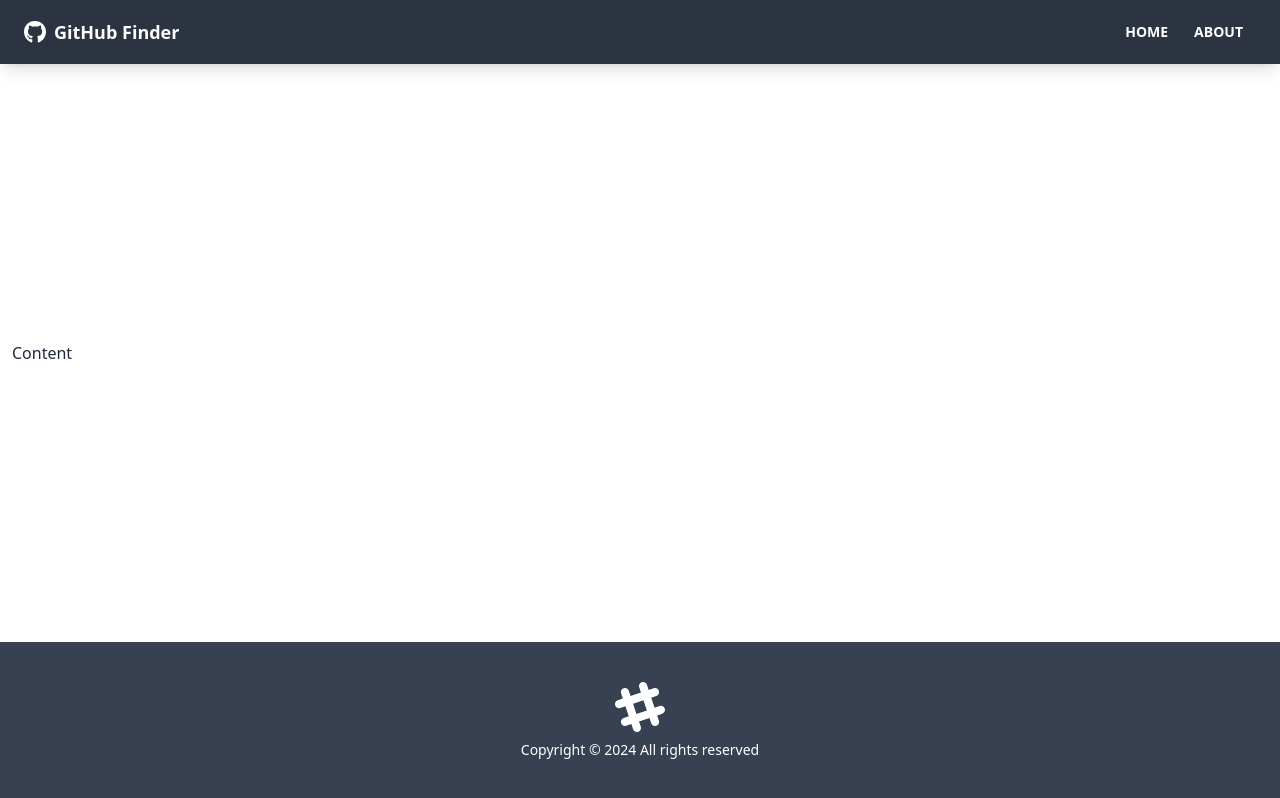
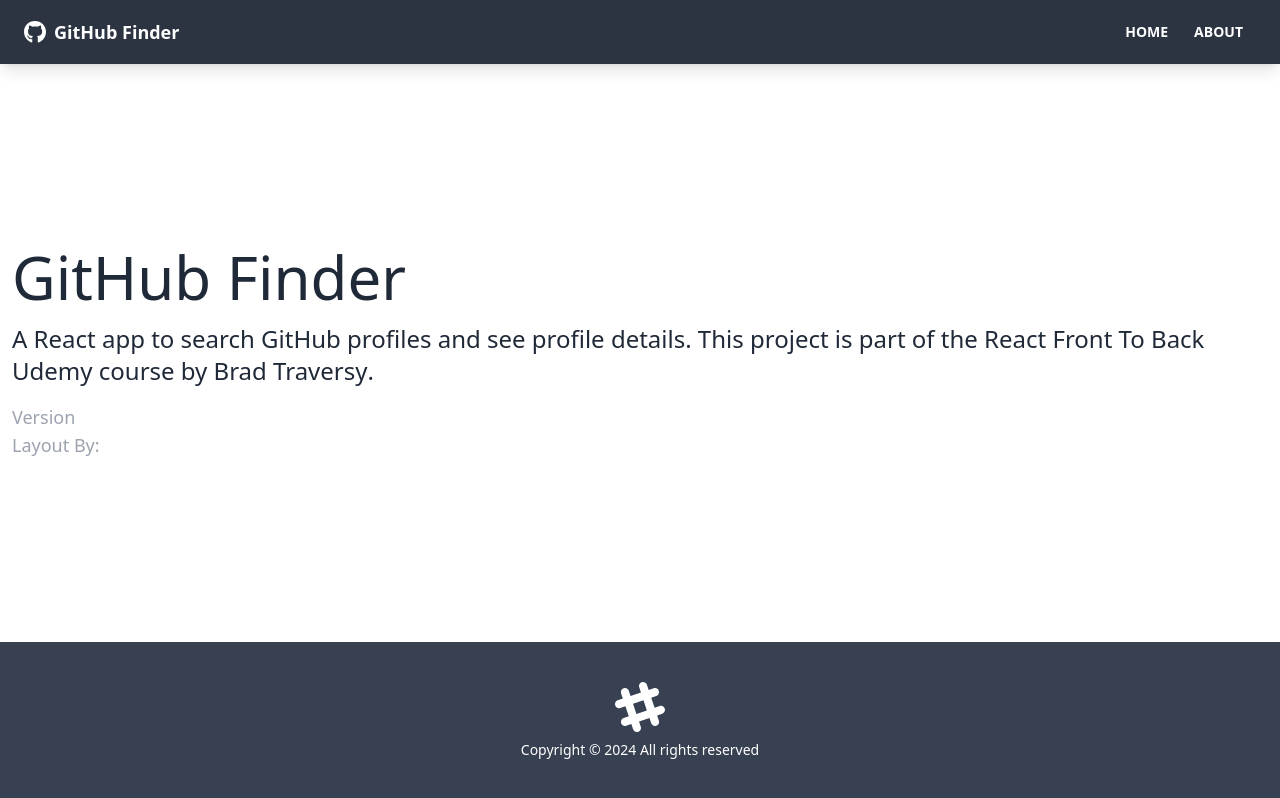
Before and after one commit to alphageekdom/github-finder-react, a React (Create React App) app: page /about in a window 1280 px wide. Built offline with nearby package versions, Linux system fonts and the light colour scheme.

Commit message:
pages and routes

```diff
--- a/src/App.js
+++ b/src/App.js
@@ -1,13 +1,23 @@
 import { BrowserRouter as Router, Route, Routes } from 'react-router-dom';
 import Navbar from './components/layout/Navbar';
 import Footer from './components/layout/Footer';
+import Home from './pages/Home';
+import NotFound from './pages/NotFound';
+import About from './pages/About';
 
 function App() {
   return (
     <Router>
       <div className='flex flex-col justify-between h-screen'>
         <Navbar />
-        <main className='container mx-auto px-3 pb-12'>Content</main>
+        <main className='container mx-auto px-3 pb-12'>
+          <Routes>
+            <Route path='/' element={<Home />} />
+            <Route path='/about' element={<About />} />
+            <Route path='/notfound' element={<NotFound />} />
+            <Route path='/*' element={<NotFound />} />
+          </Routes>
+        </main>
         <Footer />
       </div>
     </Router>
--- /dev/null
+++ b/src/pages/About.jsx
@@ -0,0 +1,33 @@
+import React from 'react';
+
+const About = () => {
+  return (
+    <div>
+      <h1 className='text-6xl mb-4'>GitHub Finder</h1>
+      <p className='mb-4 text-2xl font-light'>
+        A React app to search GitHub profiles and see profile details. This
+        project is part of the
+        <a href='https://www.udemy.com/course/modern-react-front-to-back/'>
+          {' '}
+          React Front To Back
+        </a>{' '}
+        Udemy course by
+        <strong>
+          <a href='https://traversymedia.com'> Brad Traversy</a>
+        </strong>
+        .
+      </p>
+      <p className='text-lg text-gray-400'>
+        Version <span className='text-white'>1.0.0</span>
+      </p>
+      <p className='text-lg text-gray-400'>
+        Layout By:
+        <a className='text-white' href='https://twitter.com/hassibmoddasser'>
+          Hassib Moddasser
+        </a>
+      </p>
+    </div>
+  );
+};
+
+export default About;
--- /dev/null
+++ b/src/pages/Home.jsx
@@ -0,0 +1,11 @@
+import React from 'react';
+
+const Home = () => {
+  return (
+    <div>
+      <h1 className='text-6xl'>Welcome</h1>
+    </div>
+  );
+};
+
+export default Home;
--- /dev/null
+++ b/src/pages/NotFound.jsx
@@ -0,0 +1,24 @@
+import { FaHome } from 'react-icons/fa';
+import { Link } from 'react-router-dom';
+
+const NotFound = () => {
+  return (
+    <div className='hero'>
+      <div className='text-center hero-content text-white'>
+        <div className='max-w-lg'>
+          <h1 className='text-8xl font-bold mb-8'>Oops!</h1>
+          <p className='text-5xl mb-8'>404 - Page not found!</p>
+          <Link
+            to='/'
+            className='btn btn-primary btn-lg text-white text-transform: uppercase'
+          >
+            <FaHome className='mr-2' />
+            Back To Home
+          </Link>
+        </div>
+      </div>
+    </div>
+  );
+};
+
+export default NotFound;
```
